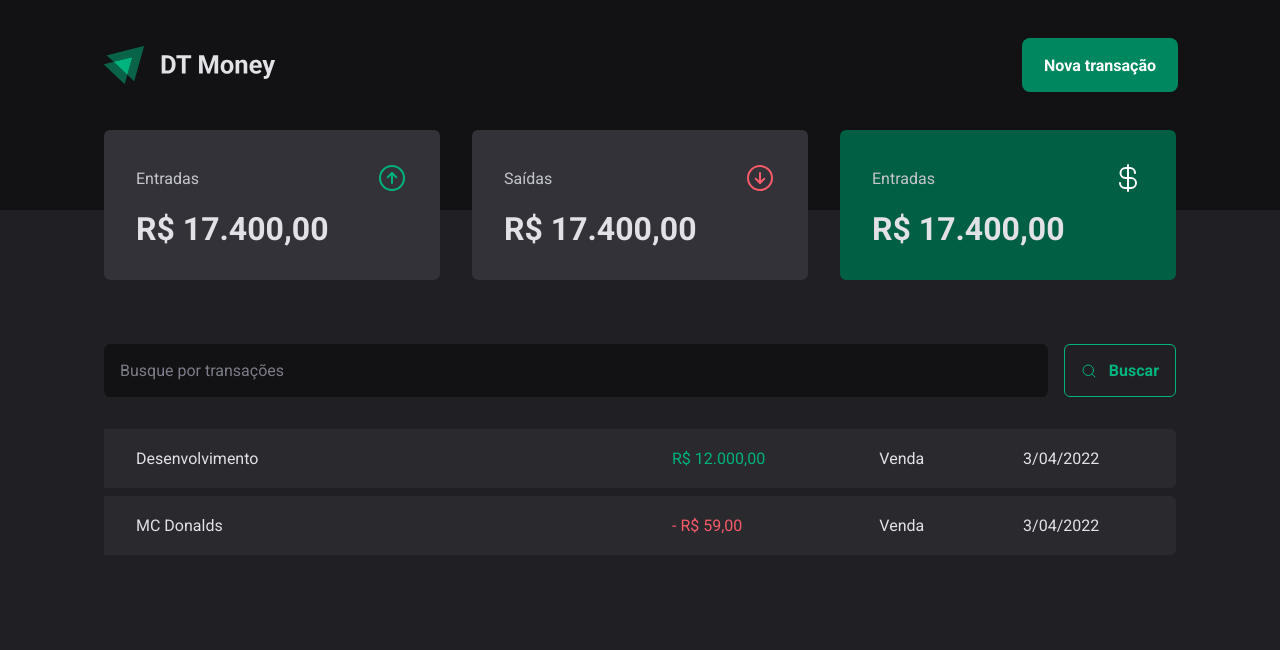
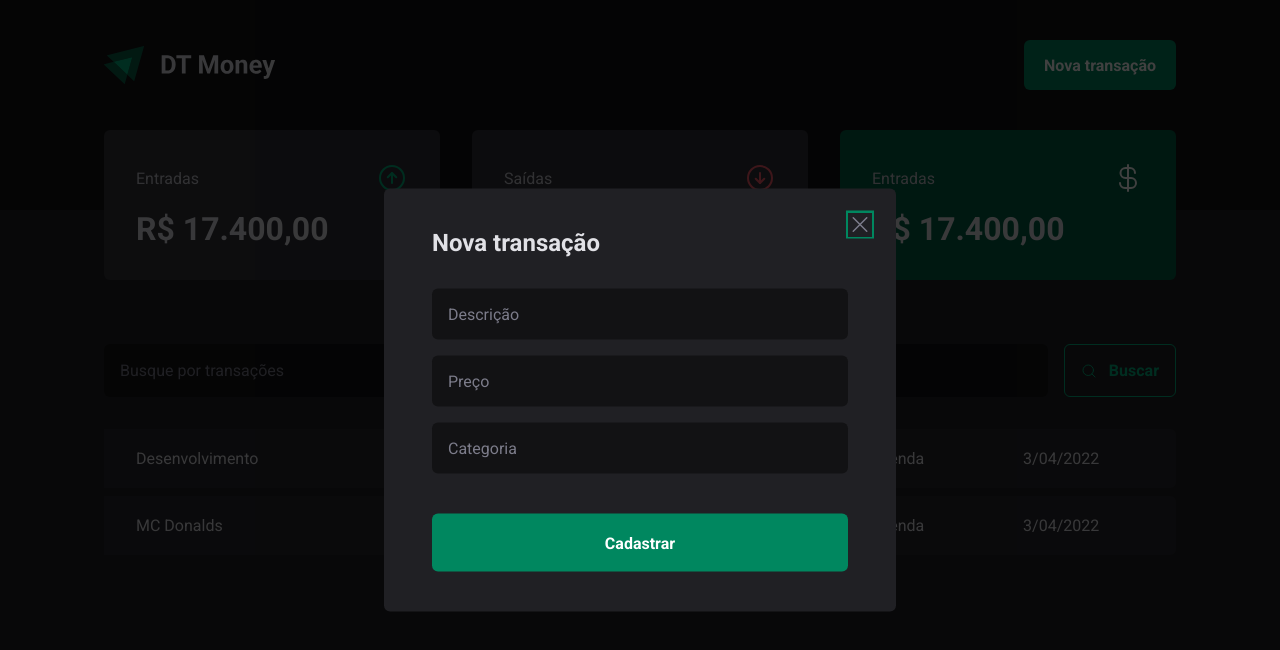
Before and after one commit to gabrieltsx/dt-money, a React (Vite) app: page / in a window 1280 px wide. Both pictures are taken after a click on the button "Nova transação". Shown: the top 650 px of the page. Built offline with nearby package versions, Linux system fonts and the light colour scheme.

Commit message:
add radix dialog

```diff
--- a/package.json
+++ b/package.json
@@ -10,6 +10,7 @@
     "lint": "eslint src --ext .ts,.tsx"
   },
   "dependencies": {
+    "@radix-ui/react-dialog": "^1.0.2",
     "phosphor-react": "^1.4.1",
     "react": "^18.2.0",
     "react-dom": "^18.2.0",
--- a/src/components/Header/index.tsx
+++ b/src/components/Header/index.tsx
@@ -1,4 +1,6 @@
 import { HeaderContainer, HeaderContent, NewTransactionButton } from './styles'
+import { NewTransactionModal } from '../NewTransactionModal'
+import * as Dialog from '@radix-ui/react-dialog'
 
 import logoImg from '../../assets/logo.svg'
 
@@ -8,7 +10,13 @@
       <HeaderContent>
         <img src={logoImg} alt="" />
 
-        <NewTransactionButton>Nova transação</NewTransactionButton>
+        <Dialog.Root>
+          <Dialog.Trigger asChild>
+            <NewTransactionButton>Nova transação</NewTransactionButton>
+          </Dialog.Trigger>
+
+          <NewTransactionModal />
+        </Dialog.Root>
       </HeaderContent>
     </HeaderContainer>
   )
--- /dev/null
+++ b/src/components/NewTransactionModal/index.tsx
@@ -0,0 +1,31 @@
+import * as Dialog from '@radix-ui/react-dialog'
+import { CloseButton, Content, Overlay } from './styles'
+import { X } from 'phosphor-react'
+
+export function NewTransactionModal () {
+    return (
+    <Dialog.Portal>
+        <Overlay />
+
+        <Content>
+            <Dialog.Title>Nova transação</Dialog.Title>
+
+            <CloseButton>
+                <X size={24} />
+            </CloseButton>
+
+
+            <form action="">
+                <input type="text" placeholder="Descrição" required />
+                <input type="number" placeholder="Preço" required />
+                <input type="text" placeholder="Categoria" required />
+
+                <button type="submit">
+                    Cadastrar
+                </button>
+            </form>
+
+        </Content>
+      </Dialog.Portal>
+    )
+}
--- /dev/null
+++ b/src/components/NewTransactionModal/styles.ts
@@ -0,0 +1,71 @@
+import styled from "styled-components";
+import * as Dialog from '@radix-ui/react-dialog'
+
+
+export const Overlay = styled(Dialog.Overlay)`
+    position: fixed;
+    width: 100vw;
+    height: 100vh;
+    inset: 0;
+    background: rgba(0, 0, 0, 0.75);
+`
+
+export const Content = styled(Dialog.Content)`
+    min-width: 32rem;
+    border-radius: 6px;
+    padding: 2.5rem 3rem;
+    background: ${props => props.theme["gray-800"]};
+
+    position: fixed;
+    top: 50%;
+    left: 50%;
+    transform: translate(-50%, -50%);
+
+    form {
+        margin-top: 2rem;
+
+        display: flex;
+        flex-direction: column;
+        gap: 1rem;
+
+        input {
+            border-radius: 6px;
+            border: 0;
+            background: ${props => props.theme["gray-900"]};
+            color: ${props => props.theme["gray-300"]};
+            padding: 1rem;
+
+            &::placeholder {
+                color: ${props => props.theme["gray-500"]};
+            }
+        }
+
+        button[type="submit"] {
+            height: 58px;
+            border: 0;
+            background: ${props => props.theme["green-500"]};
+            color: ${props => props.theme.white};
+            font-weight: bold;
+            padding: 0 1.25rem;
+            border-radius: 6px;
+            margin-top: 1.5rem;
+            cursor: pointer;
+
+            &:hover {
+                background: ${props => props.theme["green-700"]};
+                transition: background-color 0.2s;
+            }
+        }
+    }
+`
+
+export const CloseButton = styled(Dialog.Close)`
+    position: absolute;
+    background: transparent;
+    border: 0;
+    top: 1.5rem;
+    right: 1.5rem;
+    line-height: 0;
+    cursor: pointer;
+    color: ${props => props.theme["gray-500"]}
+`
```
Also changed, not shown: 1 other file (tests, documents, lock files or other folders).
